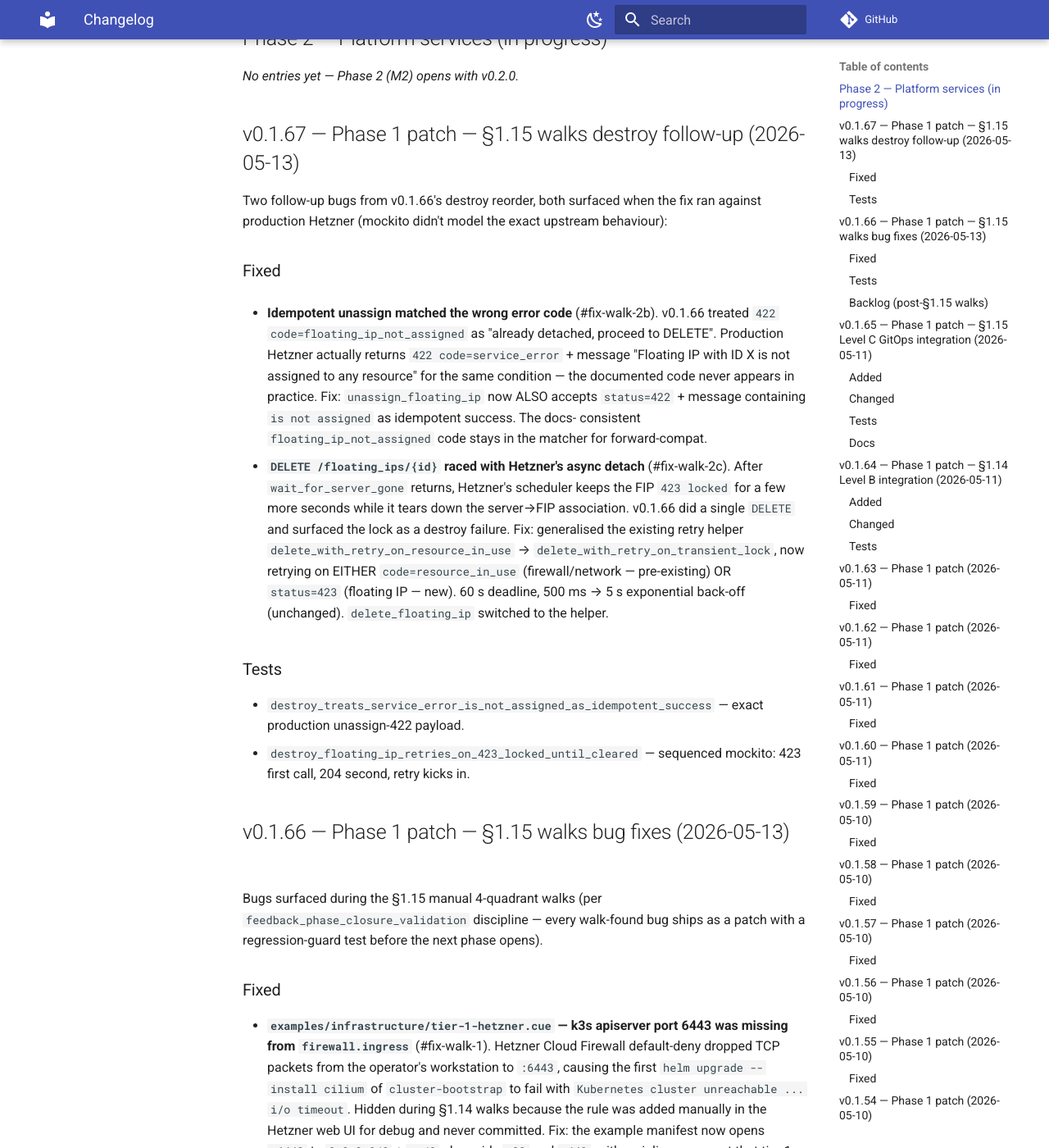
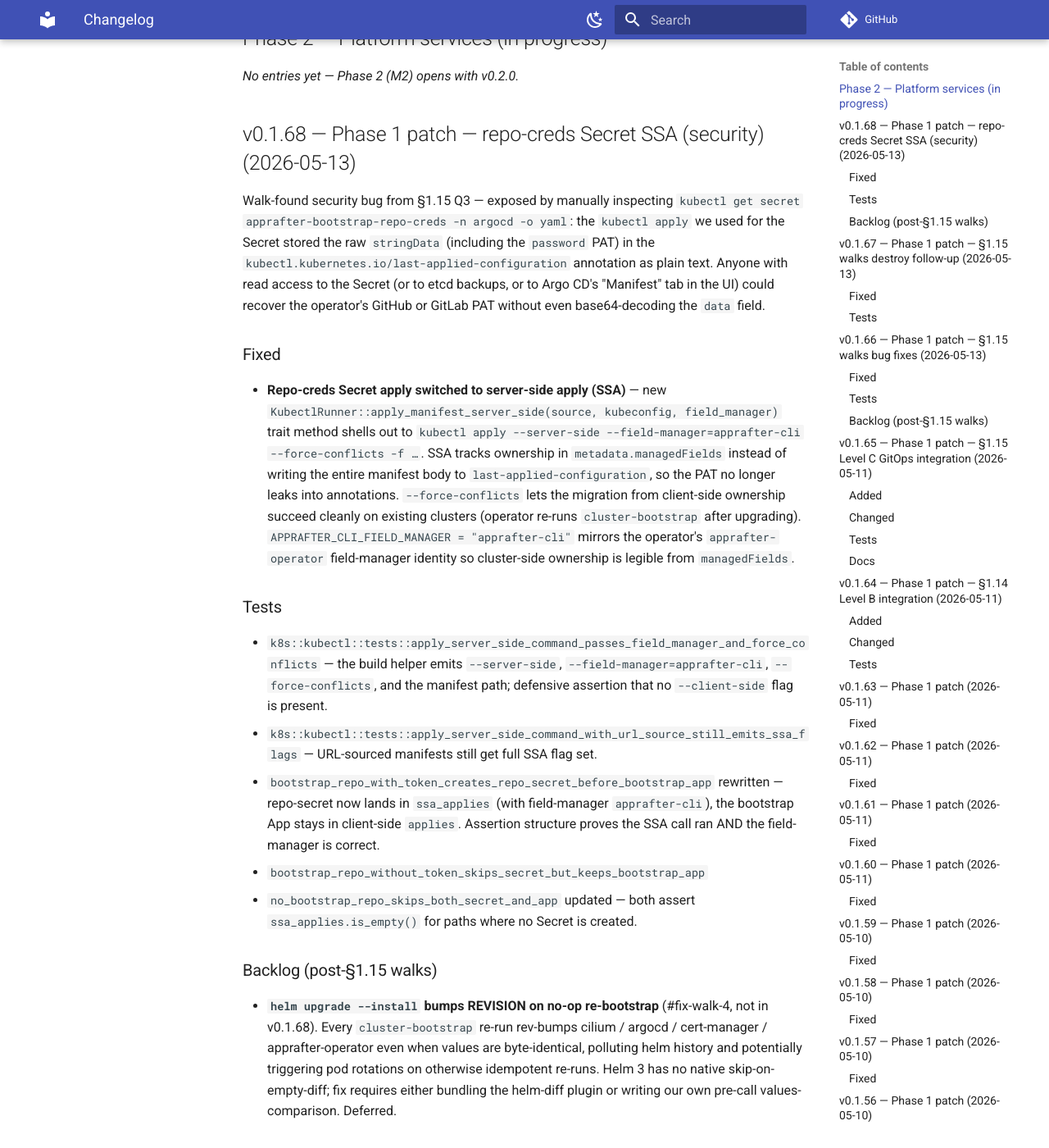
Before and after one commit to AppRafter/apprafter, an MkDocs documentation site: the page built from docs/changelog/UNRELEASED.md, in a window 1280 px wide and 1400 px high, scrolled down 341 px. Shown: the whole window at 82% size. Built offline with MkDocs 1.6.1 and Material for MkDocs 9.7.7, drawn with Linux system fonts in a browser that asks for light colours; comment, search, counter and statistics services are not loaded.

Commit message:
docs(changelog): v0.1.68 — repo-creds Secret SSA security fix + helm-revision backlog
Co-Authored-By: Claude Opus 4.7 (1M context) <noreply@anthropic.com>

```diff
--- a/docs/changelog/UNRELEASED.md
+++ b/docs/changelog/UNRELEASED.md
@@ -10,6 +10,63 @@ patch of each phase.
 ## Phase 2 — Platform services (in progress)
 
 _No entries yet — Phase 2 (M2) opens with v0.2.0._
+
+## v0.1.68 — Phase 1 patch — repo-creds Secret SSA (security) (2026-05-13)
+
+Walk-found security bug from §1.15 Q3 — exposed by manually inspecting
+`kubectl get secret apprafter-bootstrap-repo-creds -n argocd -o yaml`:
+the `kubectl apply` we used for the Secret stored the raw `stringData`
+(including the `password` PAT) in the
+`kubectl.kubernetes.io/last-applied-configuration` annotation as plain
+text. Anyone with read access to the Secret (or to etcd backups, or to
+Argo CD's "Manifest" tab in the UI) could recover the operator's GitHub
+or GitLab PAT without even base64-decoding the `data` field.
+
+### Fixed
+
+- **Repo-creds Secret apply switched to server-side apply (SSA)** —
+  new `KubectlRunner::apply_manifest_server_side(source, kubeconfig,
+  field_manager)` trait method shells out to
+  `kubectl apply --server-side --field-manager=apprafter-cli
+  --force-conflicts -f …`. SSA tracks ownership in
+  `metadata.managedFields` instead of writing the entire manifest
+  body to `last-applied-configuration`, so the PAT no longer leaks
+  into annotations. `--force-conflicts` lets the migration from
+  client-side ownership succeed cleanly on existing clusters
+  (operator re-runs `cluster-bootstrap` after upgrading).
+  `APPRAFTER_CLI_FIELD_MANAGER = "apprafter-cli"` mirrors the
+  operator's `apprafter-operator` field-manager identity so
+  cluster-side ownership is legible from `managedFields`.
+
+### Tests
+
+- `k8s::kubectl::tests::apply_server_side_command_passes_field_manager_and_force_conflicts`
+  — the build helper emits `--server-side`,
+  `--field-manager=apprafter-cli`, `--force-conflicts`, and the
+  manifest path; defensive assertion that no `--client-side` flag is
+  present.
+- `k8s::kubectl::tests::apply_server_side_command_with_url_source_still_emits_ssa_flags`
+  — URL-sourced manifests still get full SSA flag set.
+- `bootstrap_repo_with_token_creates_repo_secret_before_bootstrap_app`
+  rewritten — repo-secret now lands in `ssa_applies` (with
+  field-manager `apprafter-cli`), the bootstrap App stays in
+  client-side `applies`. Assertion structure proves the SSA call
+  ran AND the field-manager is correct.
+- `bootstrap_repo_without_token_skips_secret_but_keeps_bootstrap_app`
+  + `no_bootstrap_repo_skips_both_secret_and_app` updated — both
+  assert `ssa_applies.is_empty()` for paths where no Secret is
+  created.
+
+### Backlog (post-§1.15 walks)
+
+- **`helm upgrade --install` bumps REVISION on no-op re-bootstrap**
+  (#fix-walk-4, not in v0.1.68). Every `cluster-bootstrap` re-run
+  rev-bumps cilium / argocd / cert-manager / apprafter-operator
+  even when values are byte-identical, polluting helm history and
+  potentially triggering pod rotations on otherwise idempotent
+  re-runs. Helm 3 has no native skip-on-empty-diff; fix requires
+  either bundling the helm-diff plugin or writing our own pre-call
+  values-comparison. Deferred.
 
 ## v0.1.67 — Phase 1 patch — §1.15 walks destroy follow-up (2026-05-13)
 
```
Also changed, not shown: plan.md (+1 -0 lines).
